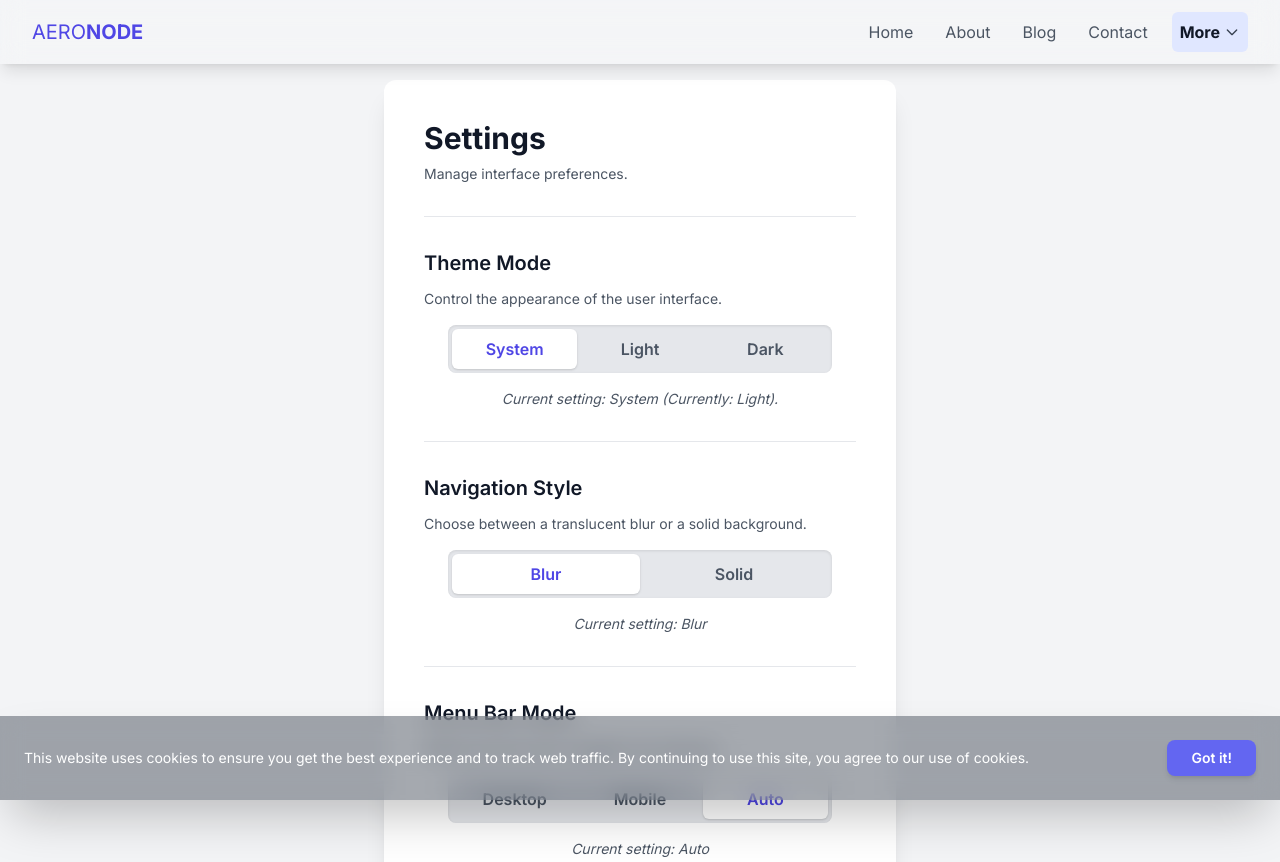
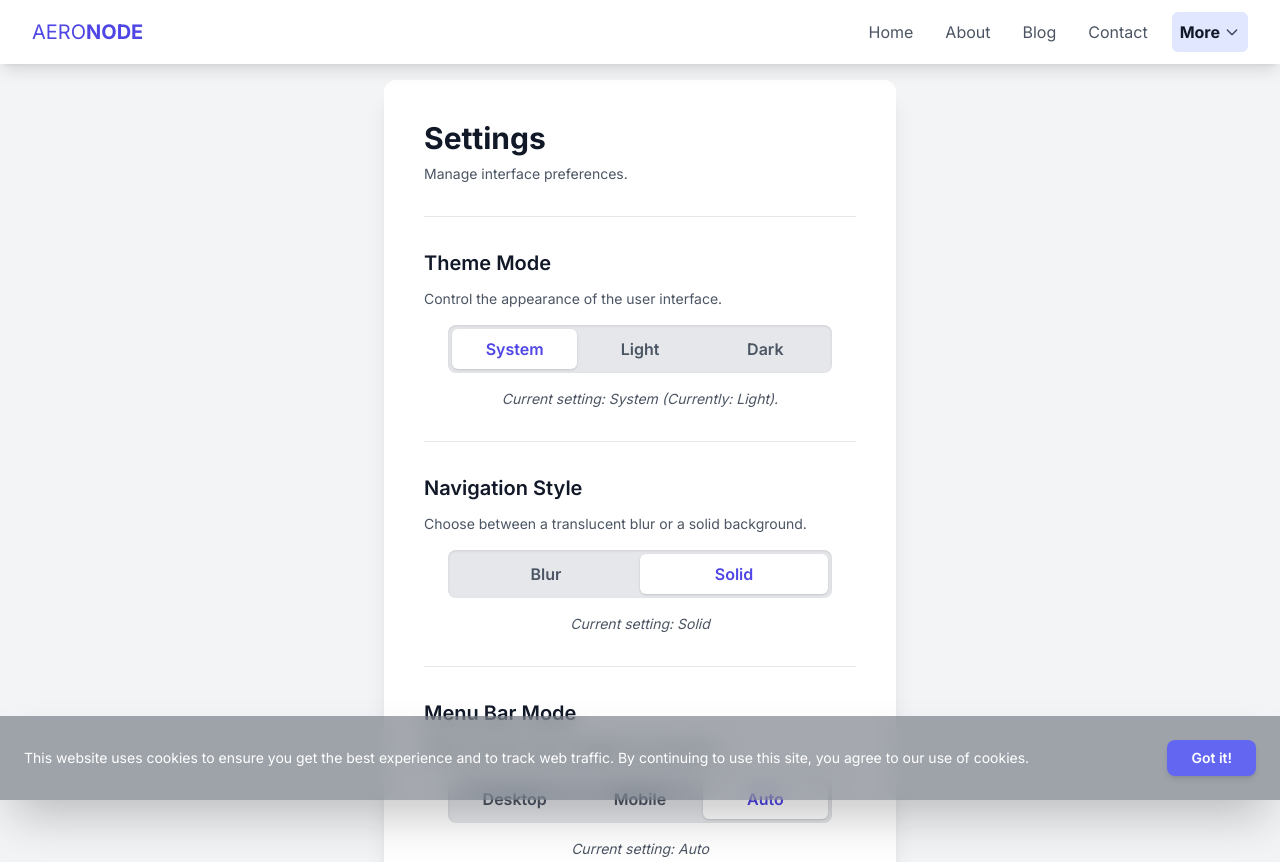
Before and after one commit to AeroNode-SUAS/website, a plain HTML site: page settings.html in a window 1280 px wide. Shown: the top 862 px of the page. Drawn offline with nearby package versions, Linux system fonts and the light colour scheme.

Commit message:
Edit UI defaults

```diff
--- a/settings.html
+++ b/settings.html
@@ -282,7 +282,7 @@
                         <label for="nav-solid">Solid</label>
                     </div>
                     <p id="nav-style-status" class="mt-4 text-center text-sm italic text-gray-600 dark:text-gray-400">
-                        Current setting: Blur
+                        Current setting: Solid
                     </p>
                 </div>
 
@@ -560,7 +560,7 @@
 
             // --- FIX START ---
             // Re-apply the current navigation style because setting className above wipes out the background classes
-            const currentNavStyle = localStorage.getItem(NAV_STYLE_KEY) || 'blur';
+            const currentNavStyle = localStorage.getItem(NAV_STYLE_KEY) || 'solid';
             applyNavStyle(currentNavStyle);
             // --- FIX END ---
 
@@ -761,8 +761,8 @@
             const initialMenuMode = localStorage.getItem(MENU_KEY) || 'auto';
             applyMenuMode(initialMenuMode);
 
-            // 4. Nav Style (NEW) - Default to 'blur' if not set
-            const initialNavStyle = localStorage.getItem(NAV_STYLE_KEY) || 'blur';
+            // 4. Nav Style (NEW) - Default to 'solid' if not set
+            const initialNavStyle = localStorage.getItem(NAV_STYLE_KEY) || 'solid';
             applyNavStyle(initialNavStyle);
 
             // 5. Cookie
```
Also changed, not shown: about.html (+2 -2 lines), blog.html (+2 -2 lines), contact.html (+2 -2 lines), gallery.html (+2 -2 lines), index.html (+2 -2 lines), specs.html (+2 -2 lines).
